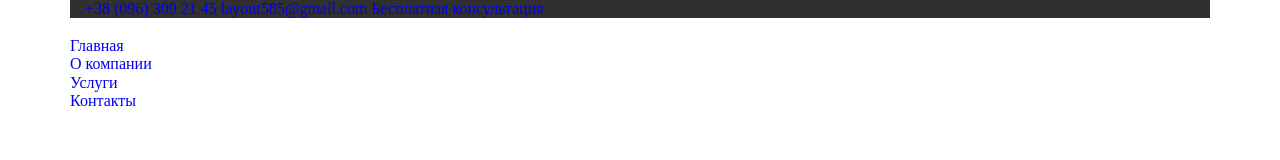
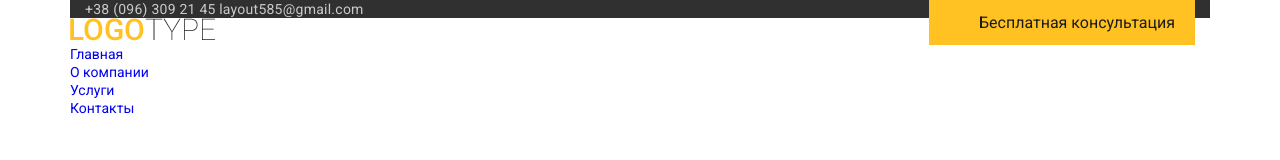
Before and after one commit to olexandrUA/1-site-21.02.22, a plain HTML site: page index.html in a window 1280 px wide. Drawn offline with Linux system fonts and the light colour scheme.

Commit message:
40:00 fonts

```diff
--- a/css/style.css
+++ b/css/style.css
@@ -18,9 +18,34 @@ li{
 }
 
 body{
+  font-family: 'PT Serif', serif;
+  font-weight: 400;
+  font-size: 14px;
+  line-height: 18px;
+  color: #5e5e5e;
 
 }
-
+header{
+ font-family: 'Roboto', sans-serif;
+}
 .header__top{
   background-color: #303030;
 }
+.header__btn{
+  float: right;
+  line-height: 36px;
+  color: #1b1b1b;
+  background-color: #ffc222 ;
+  padding: 5px 20px 4px 50px;
+  font-size: 16px;
+}
+.header__btn::after{
+  content: "";
+  clear: both;
+  display: block;
+}
+.header__phone,
+.header__email{
+  color: #cbcacb;
+  letter-spacing: 0.25px;
+}
--- a/index.html
+++ b/index.html
@@ -6,6 +6,8 @@
   <meta http-equiv="X-UA-Compatible" content="IE=edge">
   <meta name="viewport" content="width=device-width, initial-scale=1.0">
   <title>Document</title>
+  <link href="https://fonts.googleapis.com/css2?family=PT+Serif:wght@400;700&family=Roboto:wght@400;500&display=swap"
+    rel="stylesheet">
   <link rel="stylesheet" href="css/normalize.css">
   <link rel="stylesheet" href="css/style.css">
 </head>
@@ -15,9 +17,9 @@
     <div class="container">
       <div class="header__top">
         <div class="container">
-          <a href="#">+38 (096) 309 21 45</a>
-          <a href="#">layout585@gmail.com </a>
-          <a href="#"> Бесплатная консультация</a>
+          <a class="header__phone" href="tel:380963092145">+38 (096) 309 21 45</a>
+          <a class="header__email" href="#">layout585@gmail.com </a>
+          <a class="header__btn" href="#"> Бесплатная консультация</a>
         </div>
       </div>
       <div class="header__content">
```
Also changed, not shown: img/logo.png (added).
